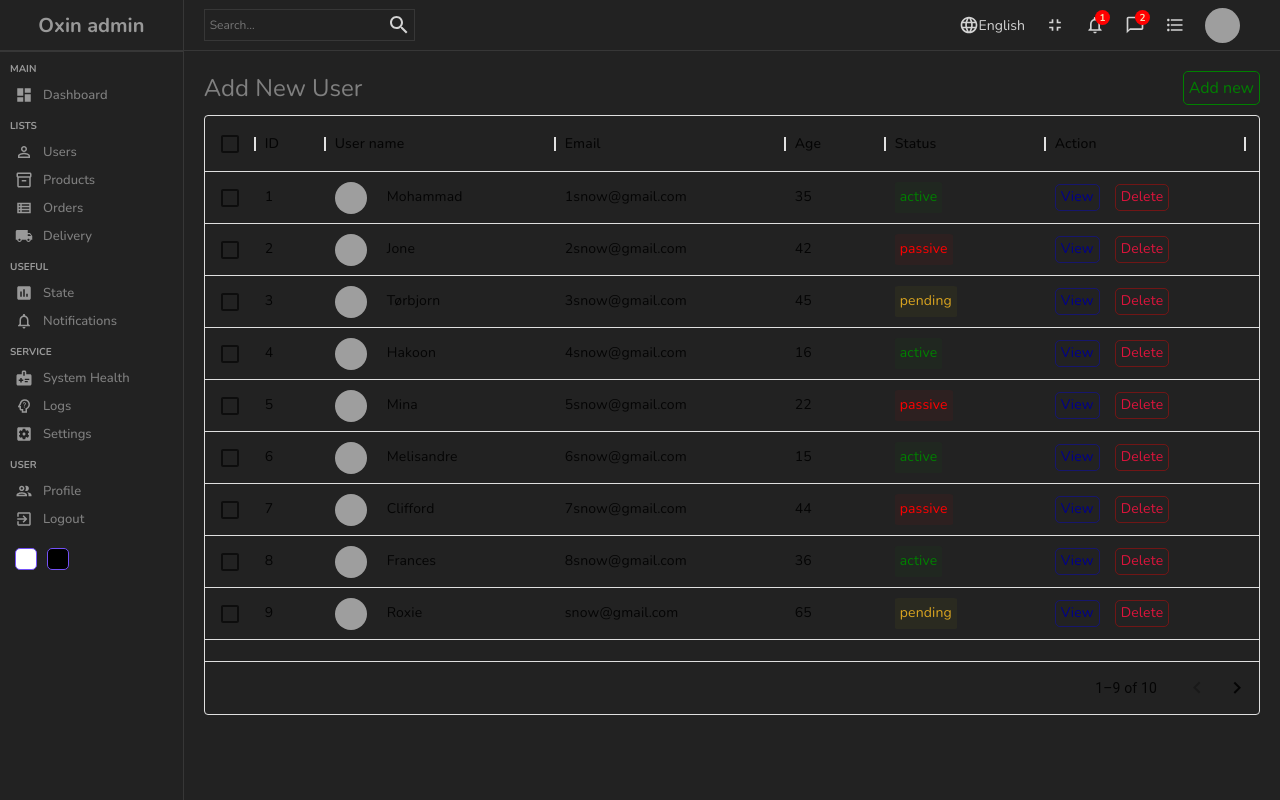
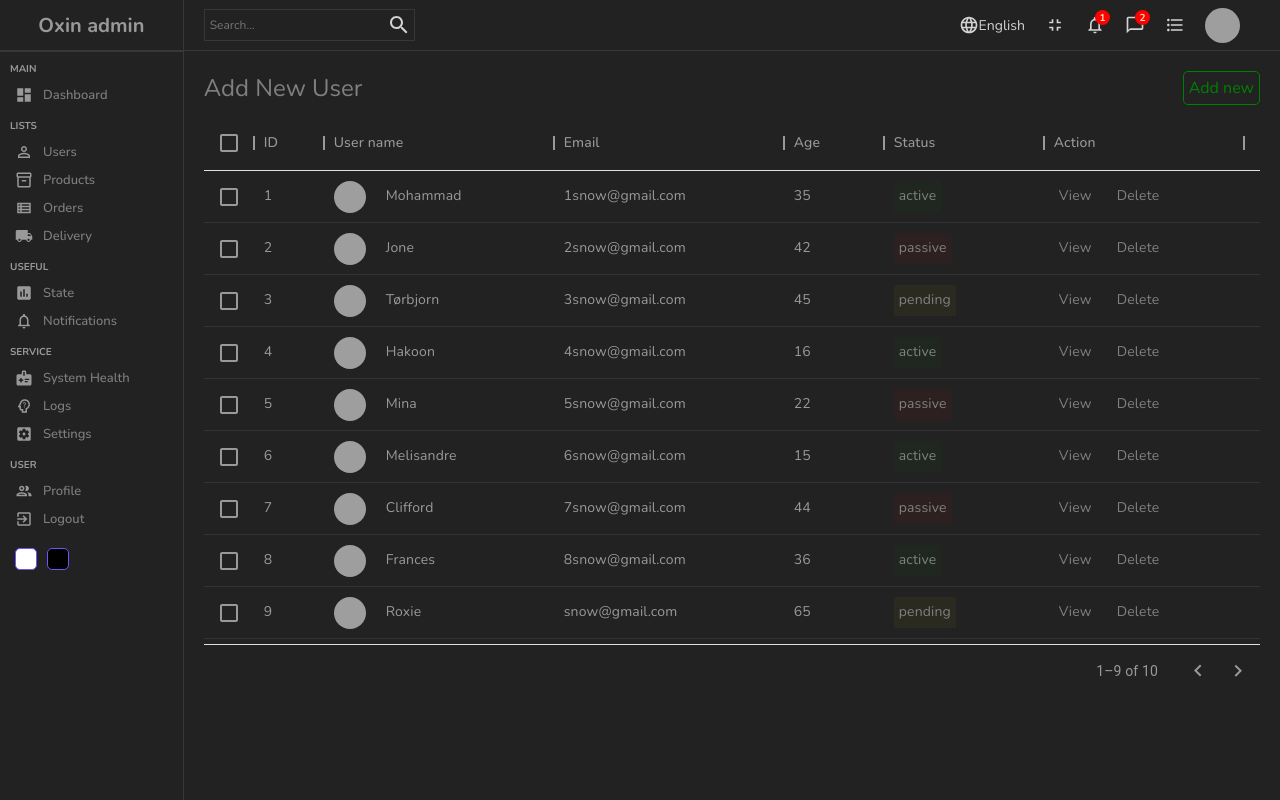
Before and after one commit to Mohammad-ghasempour/Admin-dashboard, a React (Create React App) app: page /users in a window 1280 px wide. Built offline with nearby package versions, Linux system fonts and the light colour scheme; grey boxes are pictures that could not be loaded.

Commit message:
dark mode scss made

```diff
--- a/src/components/dataTable/DataTable.jsx
+++ b/src/components/dataTable/DataTable.jsx
@@ -33,6 +33,8 @@ const DataTable = () => {
         </Link>
       </div>
       <DataGrid
+        sx={{ "& .MuiDataGrid-cell": { borderColor: "#333" } }}
+        className="dataGrid"
         rows={userRows}
         columns={userColumns.concat(actionCulumn)}
         pageSize={9}
--- a/src/pages/list/list.scss
+++ b/src/pages/list/list.scss
@@ -3,6 +3,8 @@
     width: 100%;
 
     .listContainer{
+
+//        padding-bottom: 20px;
         flex: 6;
     }
 }
--- a/src/style/dark.scss
+++ b/src/style/dark.scss
@@ -50,4 +50,26 @@
       border-color: rgb(55, 55, 55);
     }
   }
+
+  .dataTable {
+    .dataGrid {
+      border: none;
+      color: #999;
+      padding-bottom: 18px;
+      .MuiTablePagination-displayedRows , .MuiSvgIcon-root {
+        color: #999;
+      };
+
+    }
+    .cellView , .cellDelete , .cellWithStatus{
+      color:gray;
+      border: none;
+    }
+  }
+  .formInput{
+    input{
+      background: transparent;
+      color: lightgray;
+    }
+  }
 }
```
Also changed, not shown: src/components/chart/Chart.jsx (+36 -20 lines).
